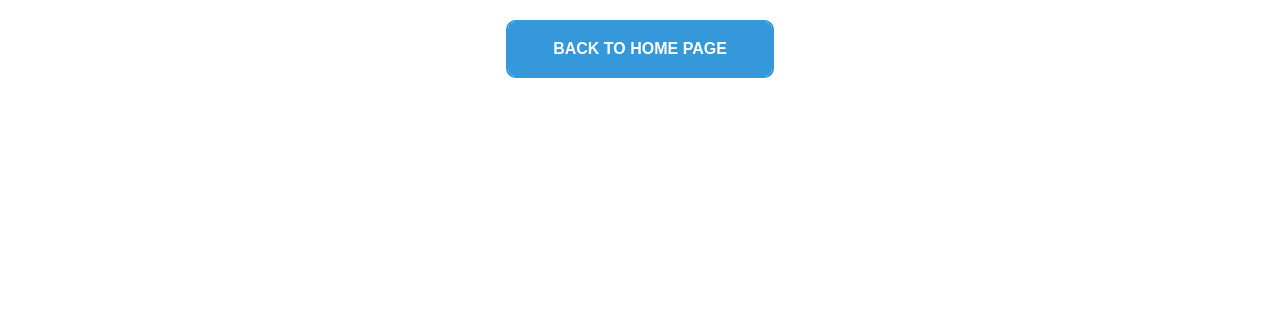
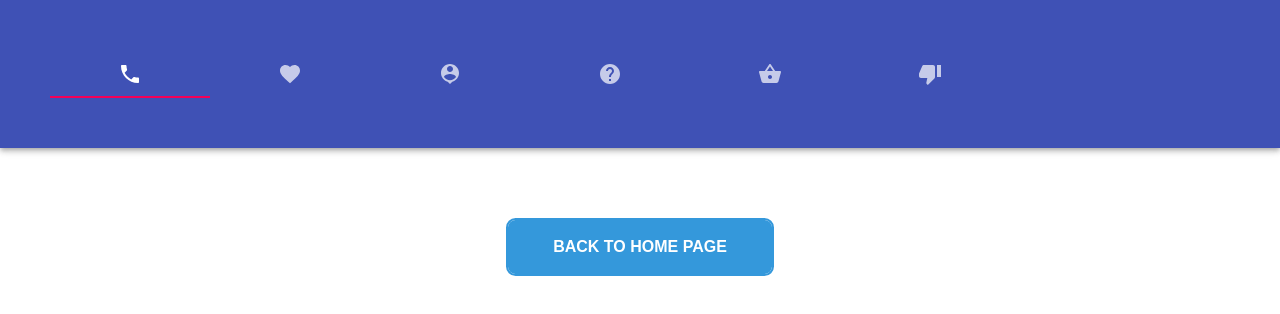
Before and after one commit to sepidehmaghami/beauty-navigations, a React (Create React App) app: page /nav1 in a window 1280 px wide. Shown: the top 314 px of the page. Built offline with nearby package versions, Linux system fonts and the light colour scheme.

Commit message:
completed navigation 1

```diff
--- a/src/components/nav1/nav1.css
+++ b/src/components/nav1/nav1.css
@@ -0,0 +1,4 @@
+.navigation-one{
+    padding: 50px;
+    margin-bottom: 50px;
+}
--- a/src/components/nav1/nav1.js
+++ b/src/components/nav1/nav1.js
@@ -1,10 +1,43 @@
 import './nav1.css';
 import BackBtn from '../backBtn/backBtn';
+import React from 'react';
+import AppBar from '@material-ui/core/AppBar';
+import Tabs from '@material-ui/core/Tabs';
+import Tab from '@material-ui/core/Tab';
+import PhoneIcon from '@material-ui/icons/Phone';
+import FavoriteIcon from '@material-ui/icons/Favorite';
+import PersonPinIcon from '@material-ui/icons/PersonPin';
+import HelpIcon from '@material-ui/icons/Help';
+import ShoppingBasket from '@material-ui/icons/ShoppingBasket';
+import ThumbDown from '@material-ui/icons/ThumbDown';
+import ThumbUp from '@material-ui/icons/ThumbUp';
 
 function Nav1() {
+  const [value, setValue] = React.useState(0);
+
+  const handleChange = (event, newValue) => {
+    setValue(newValue);
+  };
   return (
-    <div className="navigation-one">
-        <BackBtn/>
+    <div >
+      <AppBar position="static" className="navigation-one">
+        <Tabs
+          value={value}
+          onChange={handleChange}
+          variant="scrollable"
+          // scrollButtons="off"
+          aria-label="scrollable prevent tabs example"
+        >
+          <Tab icon={<PhoneIcon />} aria-label="phone"/>
+          <Tab icon={<FavoriteIcon />} aria-label="favorite"/>
+          <Tab icon={<PersonPinIcon />} aria-label="person"/>
+          <Tab icon={<HelpIcon />} aria-label="help"/>
+          <Tab icon={<ShoppingBasket />} aria-label="shopping"/>
+          <Tab icon={<ThumbDown />} aria-label="up"/>
+        </Tabs>
+      </AppBar>
+
+      <BackBtn/>
     </div>
   );
 }
--- a/src/components/nav2/nav2.css
+++ b/src/components/nav2/nav2.css
@@ -1,5 +1,4 @@
 .navigation-two{
-    align-items: center !important;
     padding: 50px;
     margin-bottom: 50px;
 }
--- a/src/components/nav2/nav2.js
+++ b/src/components/nav2/nav2.js
@@ -16,7 +16,12 @@ function Nav2() {
   return (
     <div >
       <AppBar position="static" className="navigation-two">
-        <Tabs value={value} onChange={handleChange} aria-label="simple tabs example">
+        <Tabs
+          value={value}
+          onChange={handleChange}
+          aria-label="simple tabs example"
+          centered
+          >
           <Tab label="Item One"  />
           <Tab label="Item Two"  />
           <Tab label="Item Three"  />
```
Also changed, not shown: src/components/asserts/nav1.jpg.
